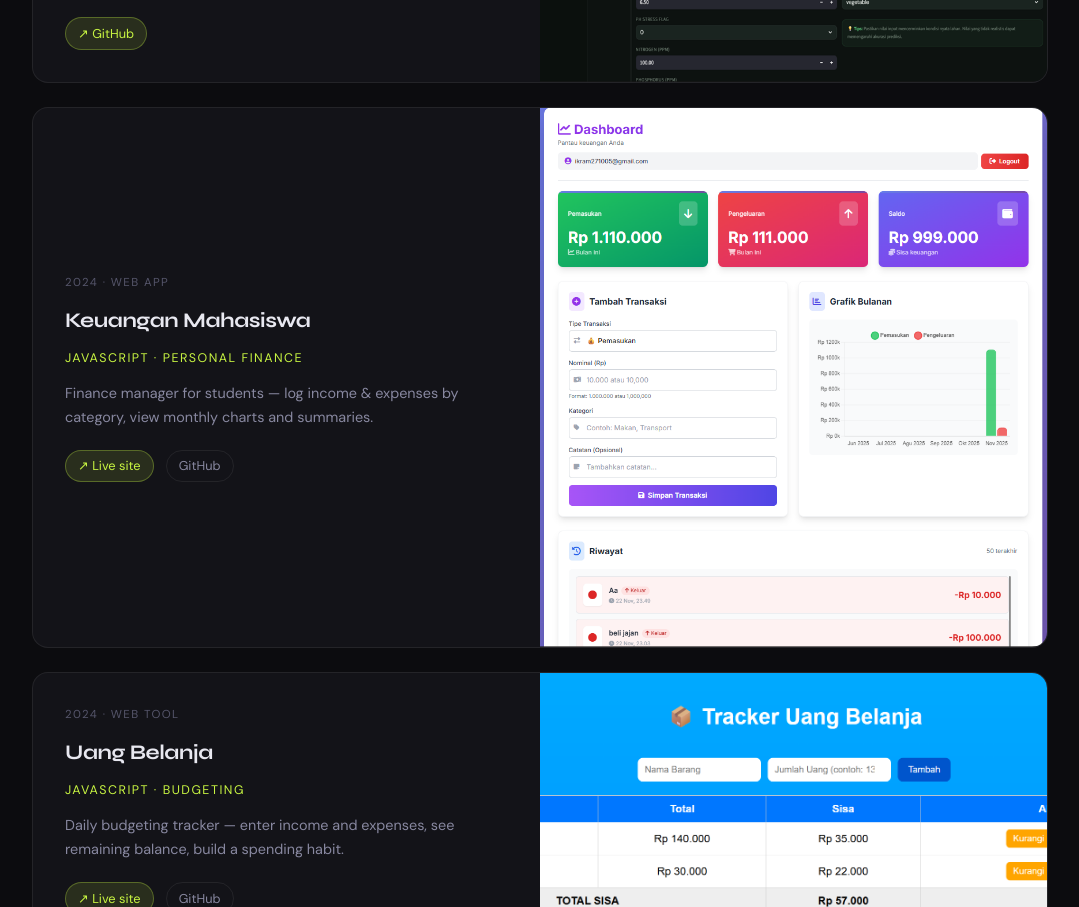
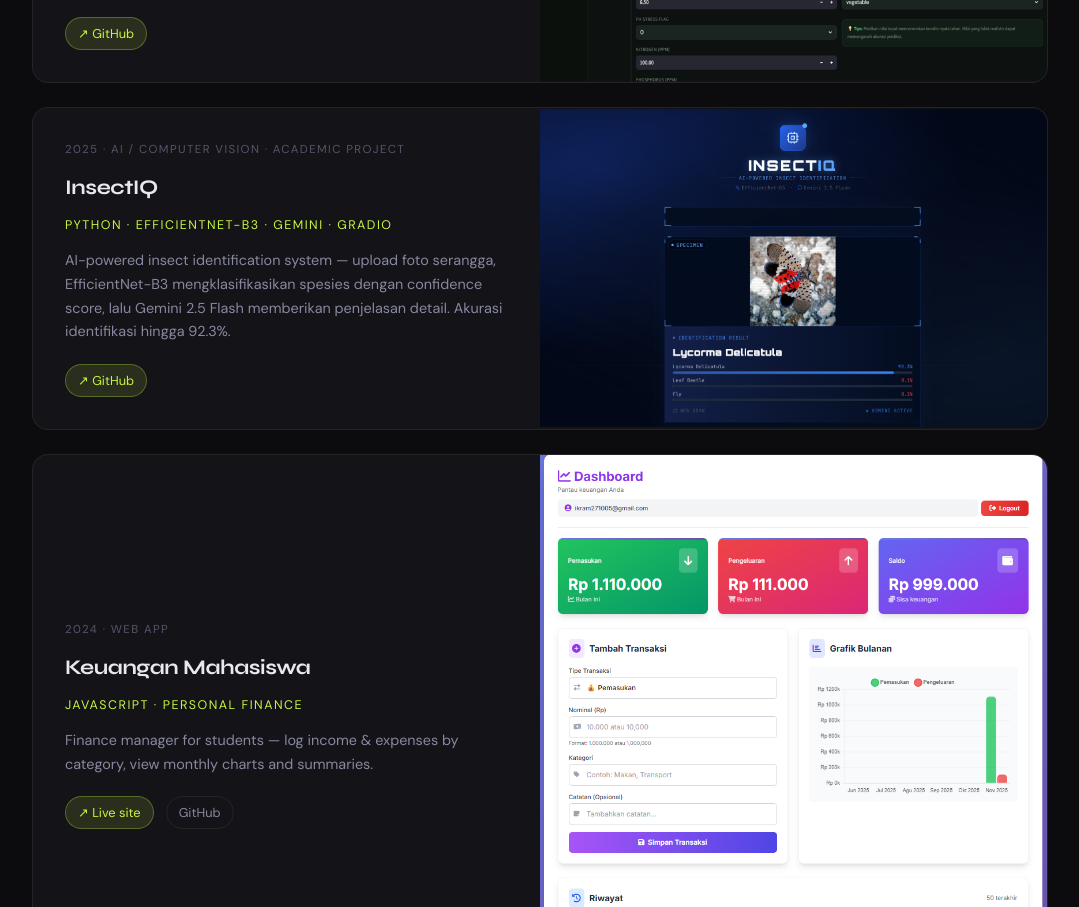
Before and after one commit to ikramramadhana/portofolio-ikramramadhana, a website: page public/index.html in a window 1280 px wide. Shown: the part 2623-3530 px from the top of the page, without its empty margins (100-1179 px from the left). Drawn offline with Linux system fonts and the light colour scheme.

Commit message:
feat: tambah InsectIQ ke selected projects

```diff
--- a/api/chat.js
+++ b/api/chat.js
@@ -15,6 +15,7 @@ About Ikram:
   * TabunganNajwaIkram — shared savings tracker
   * DataPengeluaran / DataPengeluaran1 — expense recorder
   * Online-Shopping.java — Java OOP shopping system
+  * InsectIQ (github.com/ikramramadhana/INSECTIQ) — AI insect identification, EfficientNet-B3 + Gemini 2.5 Flash, 92.3% accuracy, built with Python and Gradio
   * AgroSense (github.com/haikalaulia/UTS_ML) — Agro-Environmental Prediction System, team project, Python, Random Forest Tuned (98.7% accuracy, ROC-AUC 0.997), FastAPI backend, Streamlit frontend, 543K row dataset
   * ProjectUASVisiKomputer — Computer Vision final project (UAS, Python)
   * Kelompok1-UASPraktikumViskom — Computer Vision practicum (Python)
--- a/public/index.html
+++ b/public/index.html
@@ -357,6 +357,21 @@
           </div>
         </div>
         <div class="work-img"><img src="agrosense.png" alt="AgroSense - Agro-Environmental Prediction System"></div>
+      </div>
+
+
+      <!-- InsectIQ -->
+      <div class="work-card rev reveal">
+        <div class="work-img"><img src="insectiq.png" alt="InsectIQ - AI Insect Identification"></div>
+        <div class="work-info">
+          <div class="work-pill">2025 · AI / Computer Vision · Academic Project</div>
+          <h3>InsectIQ</h3>
+          <p class="work-meta">Python · EfficientNet-B3 · Gemini · Gradio</p>
+          <p class="work-desc">AI-powered insect identification system — upload foto serangga, EfficientNet-B3 mengklasifikasikan spesies dengan confidence score, lalu Gemini 2.5 Flash memberikan penjelasan detail. Akurasi identifikasi hingga 92.3%.</p>
+          <div class="work-links">
+            <a href="https://github.com/ikramramadhana/INSECTIQ" target="_blank" class="work-link pri">↗ GitHub</a>
+          </div>
+        </div>
       </div>
 
       <!-- Keuangan Mahasiswa -->
```
Also changed, not shown: public/insectiq.png (added).
